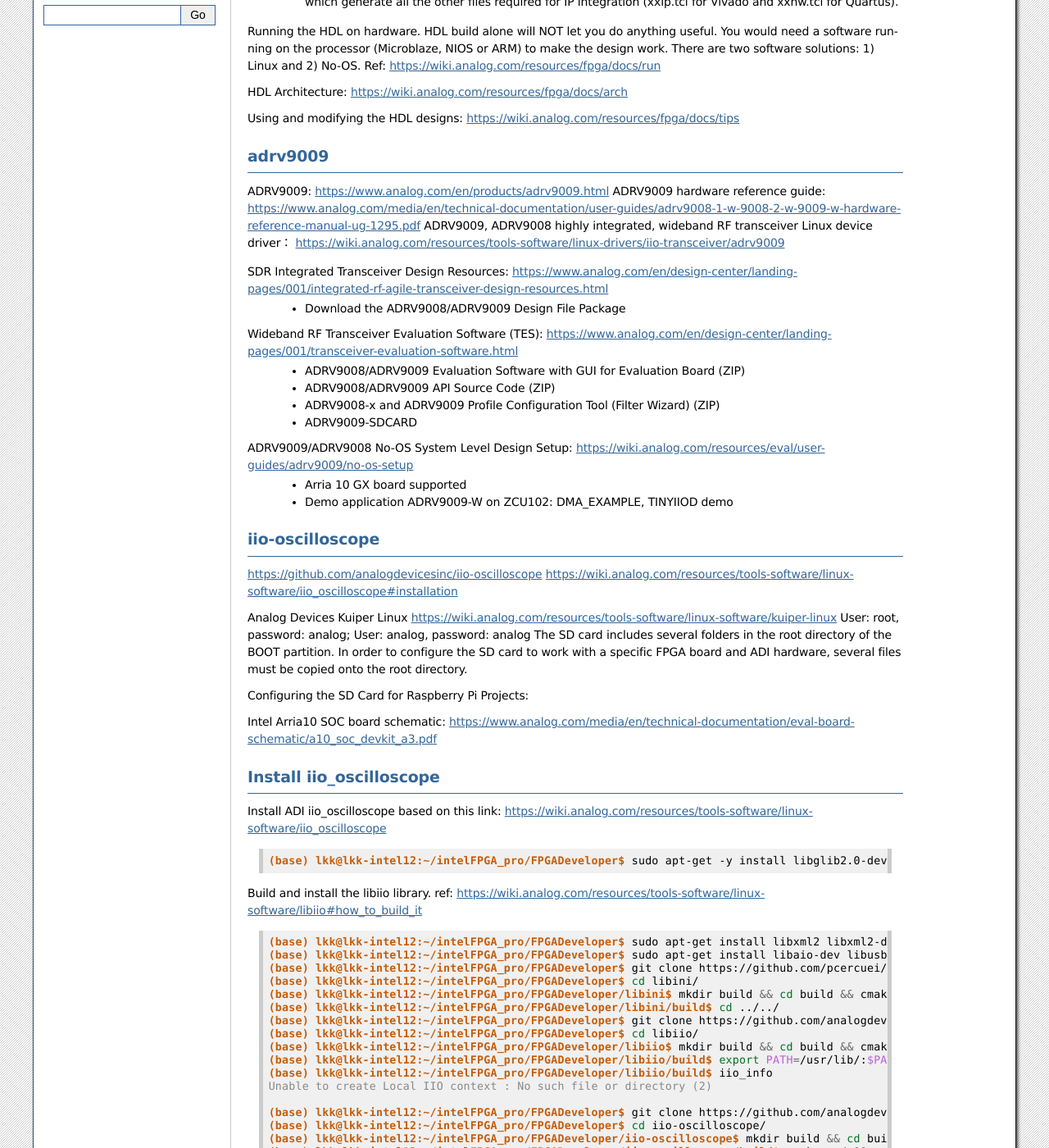
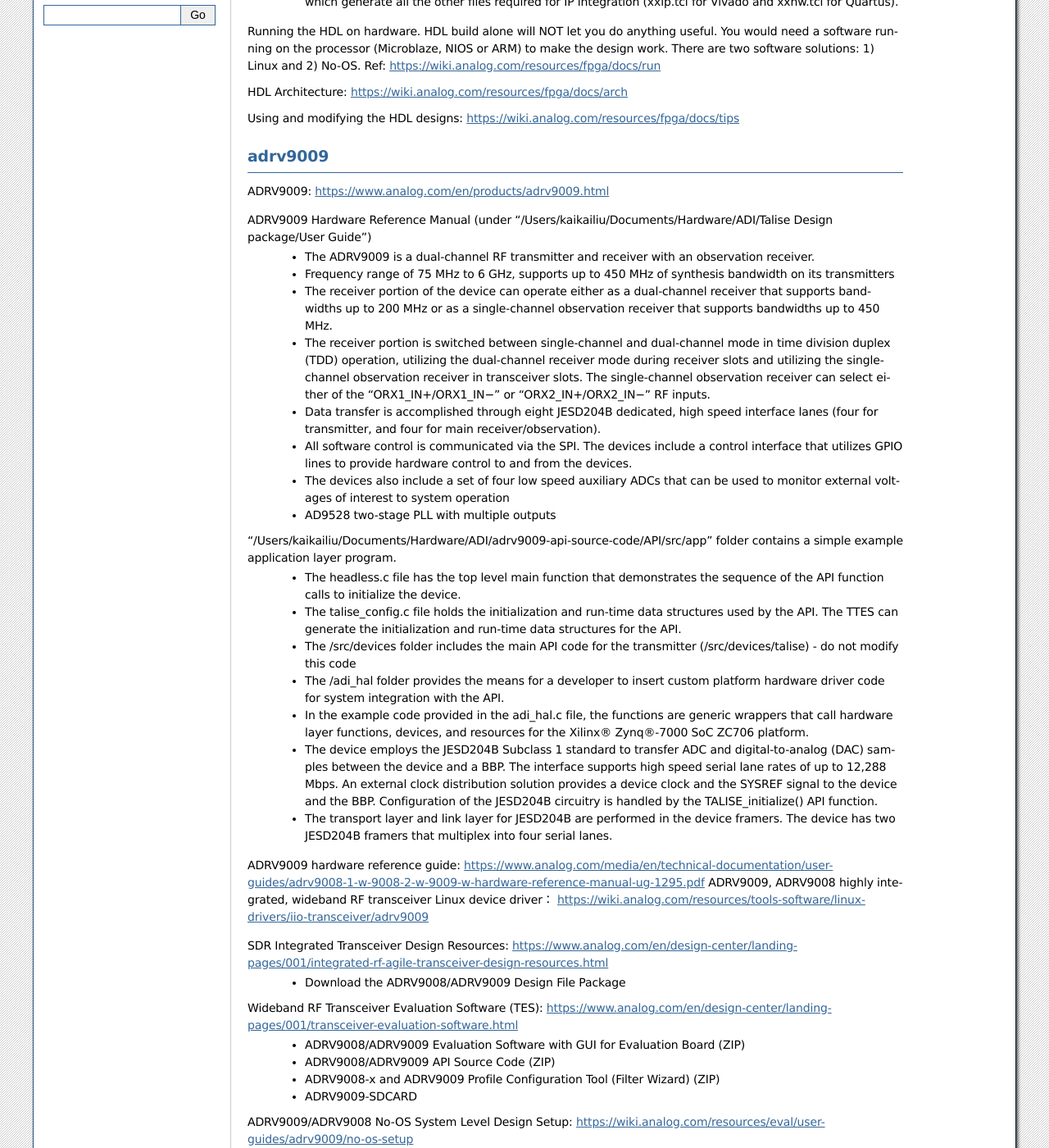
Before and after one commit to lkk688/mytutorial, a Sphinx documentation site: the page built from docs/source/ADI.rst, in a window 1280 px wide and 1400 px high, scrolled down 464 px. Shown: the whole window at 82% size. Built offline with Sphinx 7.4.7, drawn with Linux system fonts in a browser that asks for light colours.

Commit message:
add adrv9009 in ADI

```diff
--- a/docs/source/ADI.rst
+++ b/docs/source/ADI.rst
@@ -24,6 +24,26 @@
 adrv9009
 --------
 ADRV9009: https://www.analog.com/en/products/adrv9009.html
+
+ADRV9009 Hardware Reference Manual (under "/Users/kaikailiu/Documents/Hardware/ADI/Talise Design package/User Guide")
+  * The ADRV9009 is a dual-channel RF transmitter and receiver with an observation receiver.
+  * Frequency range of 75 MHz to 6 GHz, supports up to 450 MHz of synthesis bandwidth on its transmitters
+  * The receiver portion of the device can operate either as a dual-channel receiver that supports bandwidths up to 200 MHz or as a single-channel observation receiver that supports bandwidths up to 450 MHz.
+  * The receiver portion is switched between single-channel and dual-channel mode in time division duplex (TDD) operation, utilizing the dual-channel receiver mode during receiver slots and utilizing the single-channel observation receiver in transceiver slots. The single-channel observation receiver can select either of the "ORX1_IN+/ORX1_IN−" or "ORX2_IN+/ORX2_IN−" RF inputs.
+  * Data transfer is accomplished through eight JESD204B dedicated, high speed interface lanes (four for transmitter, and four for main receiver/observation).
+  * All software control is communicated via the SPI. The devices include a control interface that utilizes GPIO lines to provide hardware control to and from the devices.
+  * The devices also include a set of four low speed auxiliary ADCs that can be used to monitor external voltages of interest to system operation
+  * AD9528 two-stage PLL with multiple outputs
+
+"/Users/kaikailiu/Documents/Hardware/ADI/adrv9009-api-source-code/API/src/app" folder contains a simple example application layer program.
+  * The headless.c file has the top level main function that demonstrates the sequence of the API function calls to initialize the device.
+  * The talise_config.c file holds the initialization and run-time data structures used by the API. The TTES can generate the initialization and run-time data structures for the API.
+  * The /src/devices folder includes the main API code for the transmitter (/src/devices/talise) - do not modify this code
+  * The /adi_hal folder provides the means for a developer to insert custom platform hardware driver code for system integration with the API.
+  * In the example code provided in the adi_hal.c file, the functions are generic wrappers that call hardware layer functions, devices, and resources for the Xilinx® Zynq®-7000 SoC ZC706 platform.
+  * The device employs the JESD204B Subclass 1 standard to transfer ADC and digital-to-analog (DAC) samples between the device and a BBP. The interface supports high speed serial lane rates of up to 12,288 Mbps. An external clock distribution solution provides a device clock and the SYSREF signal to the device and the BBP. Configuration of the JESD204B circuitry is handled by the TALISE_initialize() API function.
+  * The transport layer and link layer for JESD204B are performed in the device framers. The device has two JESD204B framers that multiplex into four serial lanes.
+
 ADRV9009 hardware reference guide: https://www.analog.com/media/en/technical-documentation/user-guides/adrv9008-1-w-9008-2-w-9009-w-hardware-reference-manual-ug-1295.pdf
 ADRV9009, ADRV9008 highly integrated, wideband RF transceiver Linux device driver： https://wiki.analog.com/resources/tools-software/linux-drivers/iio-transceiver/adrv9009
 
```
